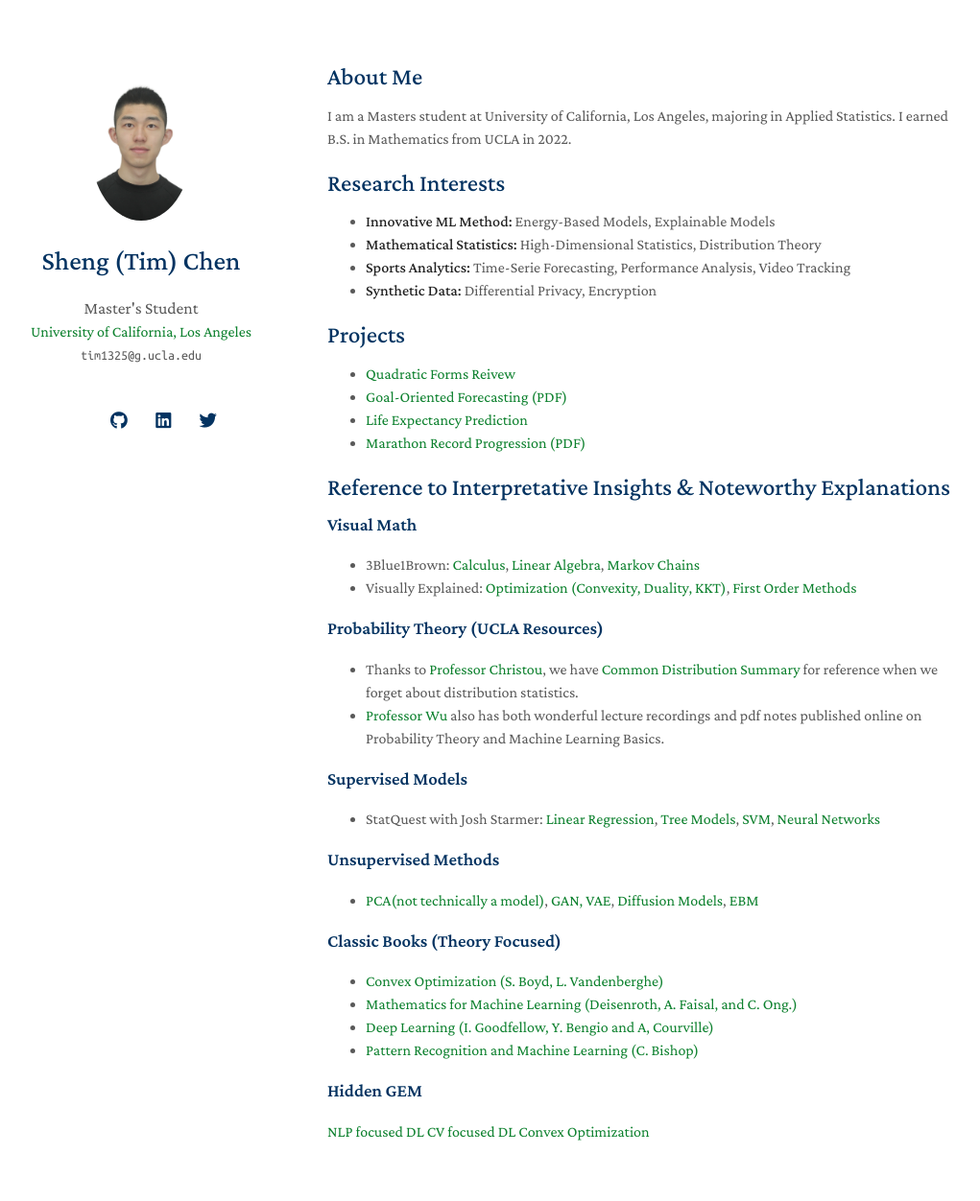
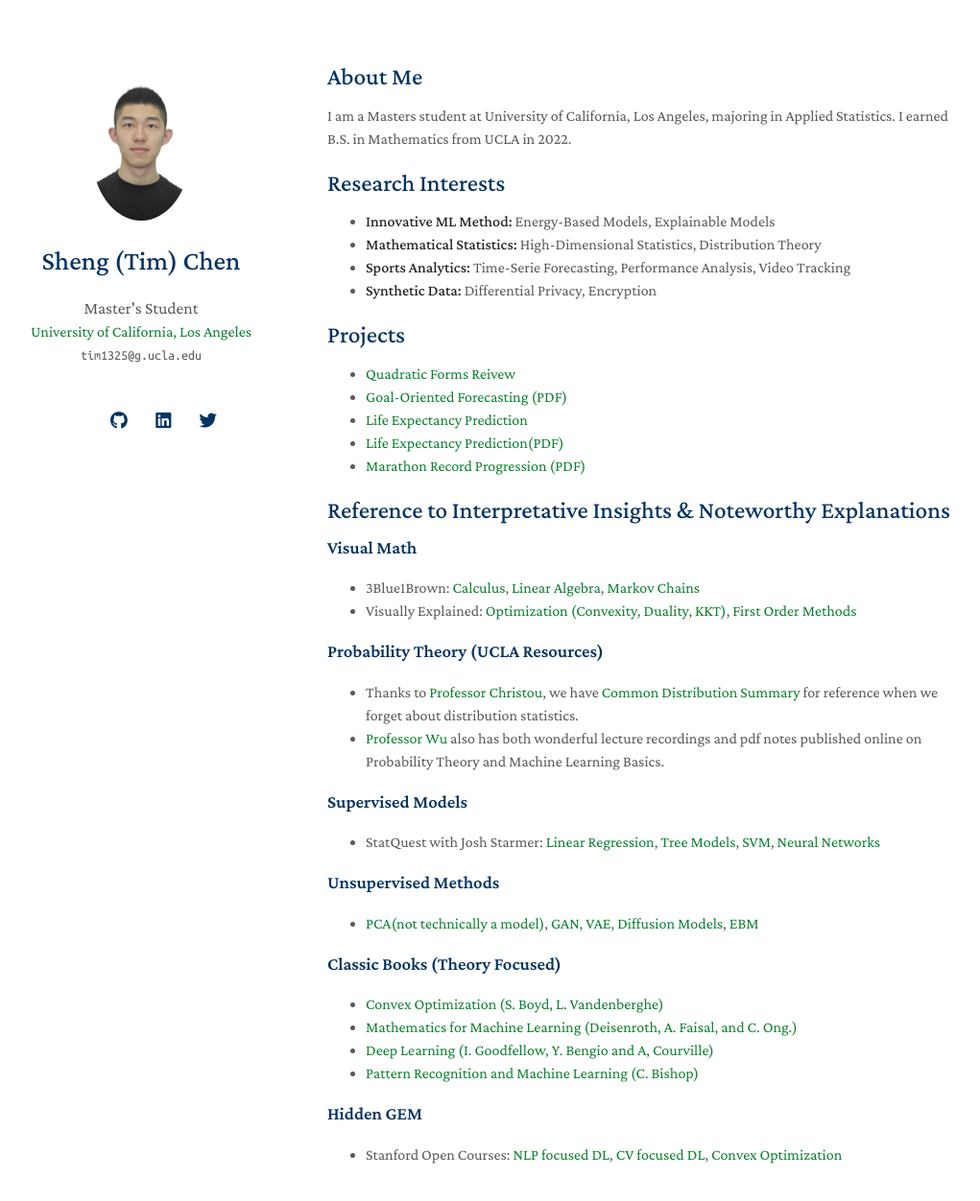
Before and after one commit to timc1325/timc1325.github.io, a Jekyll site: the page built from index.md, in a window 1280 px wide and 1310 px high. Shown: the top 1252 px of the window at 96% size, without its empty margins (129-1150 px from the left). Built offline with Jekyll 4.4.1, drawn with Linux system fonts in a browser that asks for light colours; nearby versions of some CDN libraries; a style sheet for code colours, icons or effects is not loaded; our own code applies the rules of GitHub Pages for plain Markdown files.

Commit message:
update on files

```diff
--- a/index.md
+++ b/index.md
@@ -18,6 +18,7 @@ I am a Masters student at University of California, Los Angeles, majoring in App
 - [Quadratic Forms Reivew](assets/files/latex/Quadratic_Forms.pdf)
 - [Goal-Oriented Forecasting](https://github.com/timc1325/Five_Major_Leagues_Prediction) [(PDF)](assets/files/latex/Thesis.pdf)
 - [Life Expectancy Prediction](https://github.com/timc1325/Life_Expectancy)
+- [Life Expectancy Prediction](https://github.com/timc1325/Experimental-Design_MNIST-Hyperparameter-Tuning)[(PDF)](assets/files/latex/Hyperparameter Tuning.pdf)
 - [Marathon Record Progression](https://github.com/timc1325/Marathon-Record-Progression) [(PDF)](assets/files/latex/Marathon.pdf)
 
 
@@ -51,6 +52,4 @@ I am a Masters student at University of California, Los Angeles, majoring in App
 -   [Pattern Recognition and Machine Learning (C. Bishop)](https://www.microsoft.com/en-us/research/uploads/prod/2006/01/Bishop-Pattern-Recognition-and-Machine-Learning-2006.pdf)
 
 ### Hidden GEM
-[NLP focused DL](https://www.youtube.com/playlist?list=PL3FW7Lu3i5Jsnh1rnUwq_TcylNr7EkRe6)
-[CV focused DL](https://www.youtube.com/playlist?list=PL3FW7Lu3i5JvHM8ljYj-zLfQRF3EO8sYv)
-[Convex Optimization](https://online.stanford.edu/courses/soe-yeecvx101-convex-optimization)
+- Stanford Open Courses: [NLP focused DL](https://www.youtube.com/playlist?list=PL3FW7Lu3i5Jsnh1rnUwq_TcylNr7EkRe6), [CV focused DL](https://www.youtube.com/playlist?list=PL3FW7Lu3i5JvHM8ljYj-zLfQRF3EO8sYv), [Convex Optimization](https://online.stanford.edu/courses/soe-yeecvx101-convex-optimization)
```
Also changed, not shown: 5 other files.
